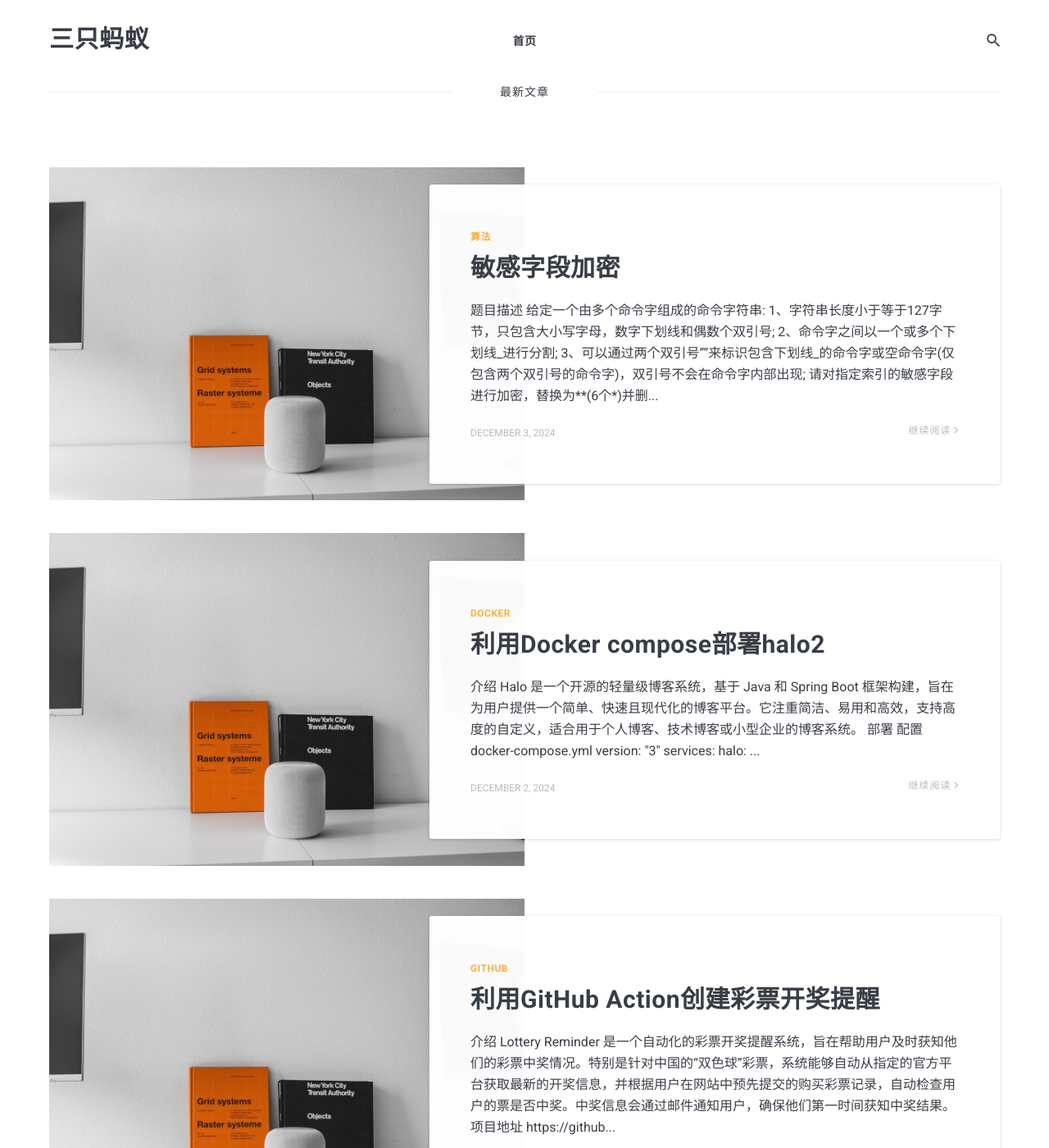
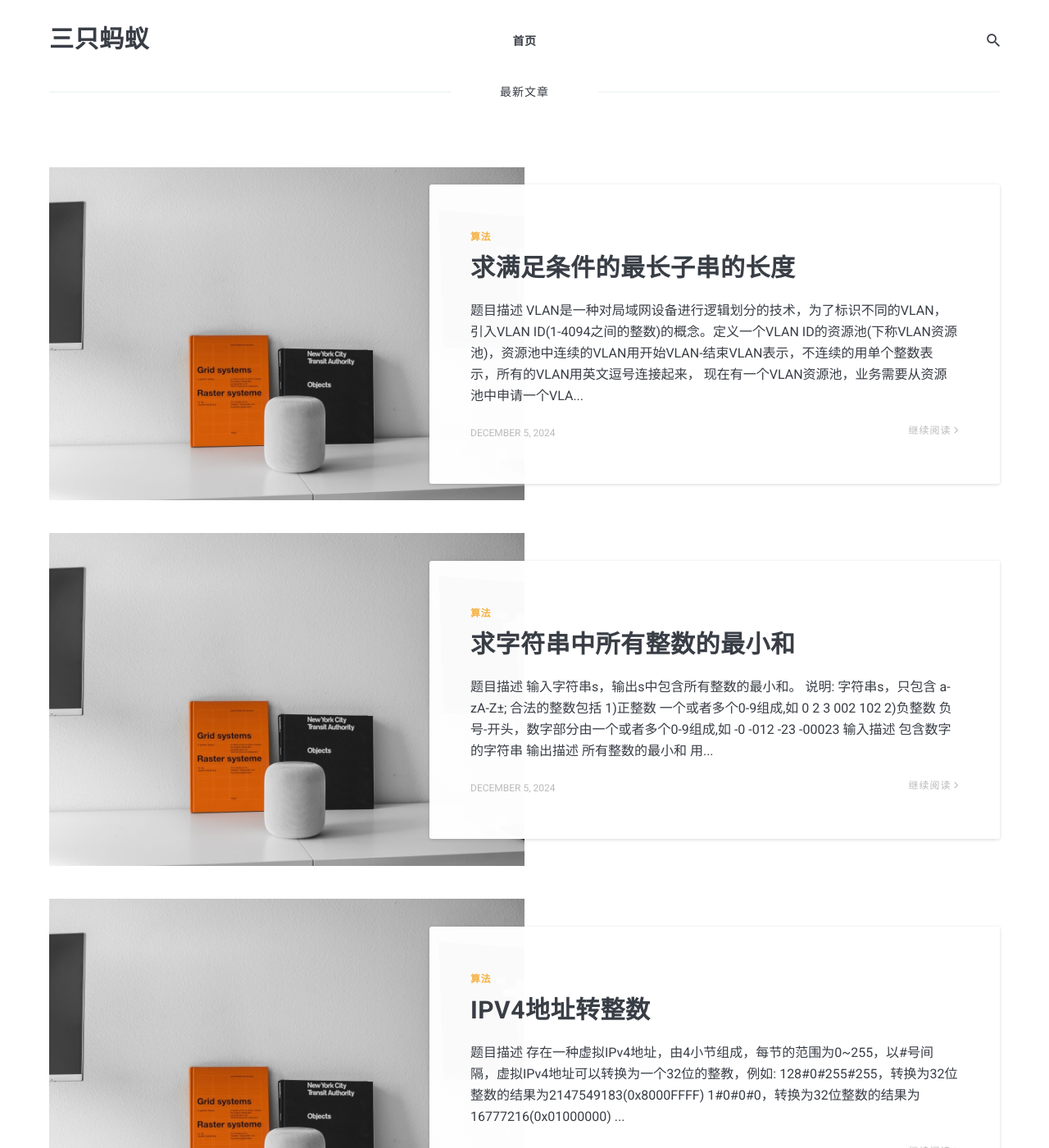
Before and after one commit to three-ant/three-ant.github.io, a Jekyll site: the page built from posts/index.html, in a window 1280 px wide and 1400 px high. Shown: the whole window at 82% size. Built offline with Jekyll 4.4.1, drawn with Linux system fonts in a browser that asks for light colours; nearby versions of some CDN libraries; the list of posts is cut into pages by our own code; some of the changed text lies outside the part shown.

Commit message:
更新文章

````diff
--- /dev/null
+++ b/_posts/2024-12-05-convert-ipv4-address-to-int.md
@@ -0,0 +1,116 @@
+---
+layout: post
+title:  IPV4地址转整数
+date:   2024-12-05 07:01:35 +0300
+image:  02.jpg
+tags:   算法
+---
+
+## 题目描述
+
+存在一种虚拟IPv4地址，由4小节组成，每节的范围为0~255，以#号间隔，虚拟IPv4地址可以转换为一个32位的整教，例如:
+
+- 128#0#255#255，转换为32位整数的结果为2147549183(0x8000FFFF)
+
+- 1#0#0#0，转换为32位整数的结果为16777216(0x01000000)
+
+现以字符串形式给出一个虚拟IPv4地址，限制第1小节的范围为1~128，即每一节范围分别为(1~128)#(0~255)#(0~255)#(0-255),要求每个IPv4地址只能对应到唯一的整数上。
+
+如果是非法IPv4，返回invalid IP
+
+## 输入描述
+
+输入一行，虚拟IPv4地址格式字符串
+
+## 输出描述
+
+输出一行，按照要求输出整型或者特定字符
+
+## 备注
+
+输入不能确保是合法的IPv4地址，需要对非法IPv4(空串，含有IP地址中不存在的字符，非合法的#分十进制，十进制整数不在合法区间内)进行识别，返回特定错误
+
+## 用例
+
+|     |      |
+|-----|------|
+| 输入 | 100#101#1#5|
+| 输出 |1684340997|
+
+|     |      |
+|-----|------|
+| 输入 | 1#2#3|
+| 输出 |invalid IP|
+
+## 解决思路
+
+### 输入验证： 需要检查输入是否符合虚拟IPv4的格式要求。
+
+- 地址由四个数字部分组成，并以`#`分隔。
+- 第一个数字的范围是 1~128，后面三个数字的范围是 0~255。
+- 需要确保输入字符串中没有非法字符，比如字母、空格等，且每部分是合法的数字。
+
+### 转换过程：
+
+将IPv4地址的四个数字部分解析为整数，并通过位运算将它们拼接成一个32位的整数。
+
+- 第一个数字左移24位，第二个数字左移16位，第三个数字左移8位，第四个数字直接保留。
+
+### 边界条件： 如果输入不合法（比如格式不对、数字超范围等），返回 invalid IP。
+
+## 代码实现
+
+```java
+import java.util.Scanner;
+
+public class VirtualIPv4ToInt {
+
+    public static String convertToInt(String ipStr) {
+        // 判断是否为空字符串
+        if (ipStr == null || ipStr.isEmpty()) {
+            return "invalid IP";
+        }
+
+        // 分割IP地址
+        String[] parts = ipStr.split("#");
+
+        // 判断分割后部分是否为四段
+        if (parts.length != 4) {
+            return "invalid IP";
+        }
+
+        try {
+            // 将每一部分转为整数
+            int a = Integer.parseInt(parts[0]);
+            int b = Integer.parseInt(parts[1]);
+            int c = Integer.parseInt(parts[2]);
+            int d = Integer.parseInt(parts[3]);
+
+            // 判断每一部分是否在合法的范围内
+            if (a < 1 || a > 128 || b < 0 || b > 255 || c < 0 || c > 255 || d < 0 || d > 255) {
+                return "invalid IP";
+            }
+
+            // 计算32位整数
+            int result = (a << 24) | (b << 16) | (c << 8) | d;
+            return String.valueOf(result);
+        } catch (NumberFormatException e) {
+            // 处理无法转换为整数的情况
+            return "invalid IP";
+        }
+    }
+
+    public static void main(String[] args) {
+        // 创建输入扫描器
+        Scanner scanner = new Scanner(System.in);
+
+        // 读取输入的IPv4地址
+        String ipStr = scanner.nextLine().trim();
+
+        // 输出结果
+        System.out.println(convertToInt(ipStr));
+
+        scanner.close();
+    }
+}
+```
--- /dev/null
+++ b/_posts/2024-12-05-find-the-min-sum-of -all-int-in-string.md
@@ -0,0 +1,96 @@
+---
+layout: post
+title:  求字符串中所有整数的最小和
+date:   2024-12-05 07:04:35 +0300
+image:  02.jpg
+tags:   算法
+---
+
+## 题目描述
+
+输入字符串s，输出s中包含所有整数的最小和。
+
+说明:
+
+字符串s，只包含 a-zA-Z±;
+
+合法的整数包括
+
+1)正整数 一个或者多个0-9组成,如 0 2 3 002 102
+
+2)负整数 负号-开头，数字部分由一个或者多个0-9组成,如 -0 -012 -23 -00023
+
+## 输入描述
+
+包含数字的字符串
+
+## 输出描述
+
+所有整数的最小和
+
+## 用例
+
+|     |      |
+|-----|------|
+| 输入 | bb1234aa|
+| 输出 |10|
+
+|     |      |
+|-----|------|
+| 输入 | bb12-34aa|
+| 输出 |-31|
+| 说明 |1+2+(-34)=-31|
+
+## 解题思路
+
+提取合法整数：
+
+- 使用正则表达式来提取字符串中的所有整数，包括正整数和负整数。
+- 正整数的形式：由一个或多个数字组成，可能带有前导零（例如 012）。
+- 负整数的形式：以 - 开头，后面跟着一个或多个数字，也可能带有前导零（例如 -00023）。
+
+计算最小和：
+
+- 提取到整数后，转换为整数类型，并计算它们的和。
+
+## 代码实现
+
+```java
+import java.util.*;
+import java.util.regex.*;
+
+public class MinimumSumOfIntegers {
+
+    public static int getMinimumSum(String s) {
+        // 正则表达式：匹配负整数或者正整数
+        Pattern pattern = Pattern.compile("-?\\d+");
+        Matcher matcher = pattern.matcher(s);
+
+        int sum = 0;
+
+        // 遍历所有匹配的整数
+        while (matcher.find()) {
+            // 将匹配到的字符串转换为整数
+            int num = Integer.parseInt(matcher.group());
+            sum += num;  // 累加到总和
+        }
+
+        return sum;
+    }
+
+    public static void main(String[] args) {
+        Scanner scanner = new Scanner(System.in);
+
+        // 读取输入的字符串
+        String s = scanner.nextLine().trim();
+
+        // 获取所有整数的最小和
+        int result = getMinimumSum(s);
+
+        // 输出结果
+        System.out.println(result);
+
+        scanner.close();
+    }
+}
+```
--- /dev/null
+++ b/_posts/2024-12-05-vlan-resource-pool.md
@@ -0,0 +1,163 @@
+---
+layout: post
+title:  求满足条件的最长子串的长度
+date:   2024-12-05 07:07:35 +0300
+image:  02.jpg
+tags:   算法
+---
+
+## 题目描述
+
+VLAN是一种对局域网设备进行逻辑划分的技术，为了标识不同的VLAN，引入VLAN ID(1-4094之间的整数)的概念。定义一个VLAN ID的资源池(下称VLAN资源池)，资源池中连续的VLAN用开始VLAN-结束VLAN表示，不连续的用单个整数表示，所有的VLAN用英文逗号连接起来，
+
+现在有一个VLAN资源池，业务需要从资源池中申请一个VLAN，需要你输出从VLAN资源池中移除申请的VLAN后的资源池,
+
+## 输入描述
+
+第一行为字符串格式的VLAN资源池，第二行为业务要申请的VLAN，VLAN的取值范围为[1,4094]之间的整数。
+
+## 输出描述
+
+从输入VLAN资源池中移除申请的VLAN后字符串格式的VLAN资源池，输出要求满足题目描述中的格式，并且按照VLAN从小到大升序输出。
+
+如果申请的VLAN不在原VLAN资源池内，输出原VLAN资源池升序排序后的字符串即可，
+
+## 备注
+
+输入VLAN资源池中VLAN的数量取值范围为[2-4094]间的整数，资源池中VLAN不重复且合法([1,4094]之间的整教)，输入是乱序的。
+
+## 用例：
+
+
+|     |      |
+|-----|------|
+| 输入 | 1-5 <br> 2|
+| 输出 |1,3-5|
+|说明|原VLAN资源池中有VLAN1、2、3、4、5，从资源池中移除2，剩下1、3、4、5，按照描述格式升序后的结果为1，3-5|
+
+|     |      |
+|-----|------|
+| 输入 | 5，1-3 <br> 10|
+| 输出 |1-3，5|
+|说明|原VLAN资源池中有VLAN1、2、3、5，申请的VLAN10不在原资源池中，，将原资源池按照描述格式升序后的结果为1-3，5|
+
+## 解决思路：
+
+### 输入格式解析：
+
+- 输入的VLAN资源池是一个字符串，其中包含多个VLAN（整数），可能是连续的，也可能是单独的数字。连续的VLAN以开始VLAN-结束VLAN的格式表示。
+
+- 目标是从资源池中移除一个特定的VLAN。
+
+### 移除指定VLAN：
+
+- 如果申请的VLAN存在于资源池中，我们需要根据给定的格式（即区间或单个VLAN）调整资源池，去掉该VLAN。
+
+- 如果申请的VLAN不在资源池中，则直接输出原资源池。
+
+### 输出格式：
+
+- 结果需要按照VLAN从小到大升序排列。
+
+- 资源池中的VLAN按区间或者单独数字的格式输出。
+
+## 代码实现
+
+```java
+import java.util.*;
+
+public class VLANPool {
+
+    // 解析VLAN资源池
+    public static List<Integer> parseVLANPool(String poolStr) {
+        List<Integer> vlanList = new ArrayList<>();
+        String[] parts = poolStr.split(",");
+
+        for (String part : parts) {
+            if (part.contains("-")) {
+                // 处理区间
+                String[] range = part.split("-");
+                int start = Integer.parseInt(range[0]);
+                int end = Integer.parseInt(range[1]);
+                for (int i = start; i <= end; i++) {
+                    vlanList.add(i);
+                }
+            } else {
+                // 处理单个VLAN
+                vlanList.add(Integer.parseInt(part));
+            }
+        }
+        Collections.sort(vlanList);
+        return vlanList;
+    }
+
+    // 将VLAN列表转换为字符串格式
+    public static String formatVLANPool(List<Integer> vlanList) {
+        if (vlanList.isEmpty()) {
+            return "";
+        }
+
+        List<String> result = new ArrayList<>();
+        int start = vlanList.get(0);
+        int end = vlanList.get(0);
+
+        for (int i = 1; i < vlanList.size(); i++) {
+            if (vlanList.get(i) == end + 1) {
+                // 连续的VLAN，继续扩展
+                end = vlanList.get(i);
+            } else {
+                // 非连续VLAN，结束当前区间并保存
+                if (start == end) {
+                    result.add(String.valueOf(start));
+                } else {
+                    result.add(start + "-" + end);
+                }
+                start = vlanList.get(i);
+                end = vlanList.get(i);
+            }
+        }
+
+        // 处理最后一个区间
+        if (start == end) {
+            result.add(String.valueOf(start));
+        } else {
+            result.add(start + "-" + end);
+        }
+
+        return String.join(",", result);
+    }
+
+    public static String removeVLAN(String poolStr, int vlanToRemove) {
+        List<Integer> vlanList = parseVLANPool(poolStr);
+
+        // 如果VLAN资源池不包含该VLAN，直接返回原始资源池
+        if (!vlanList.contains(vlanToRemove)) {
+            return poolStr;
+        }
+
+        // 移除该VLAN
+        vlanList.remove(Integer.valueOf(vlanToRemove));
+
+        // 重新格式化资源池
+        return formatVLANPool(vlanList);
+    }
+
+    public static void main(String[] args) {
+        Scanner scanner = new Scanner(System.in);
+
+        // 第一行是VLAN资源池字符串
+        String vlanPool = scanner.nextLine().trim();
+
+        // 第二行是业务要申请的VLAN
+        int vlanToRemove = Integer.parseInt(scanner.nextLine().trim());
+
+        // 计算移除指定VLAN后的资源池
+        String result = removeVLAN(vlanPool, vlanToRemove);
+
+        // 输出结果
+        System.out.println(result);
+
+        scanner.close();
+    }
+}
+```
````
Also changed, not shown: _posts/2024-12-01-install-frp-in-ubuntu.md (+43 -0 lines), _posts/2024-12-03-sensitive-field-encryption.md (+1 -1 lines).
